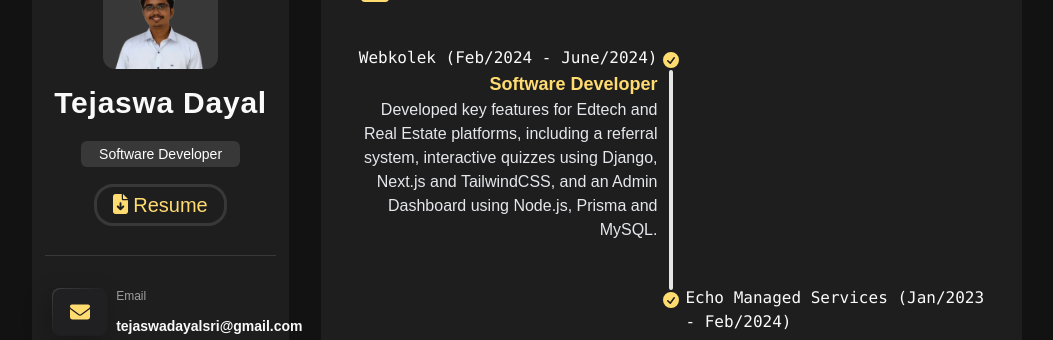
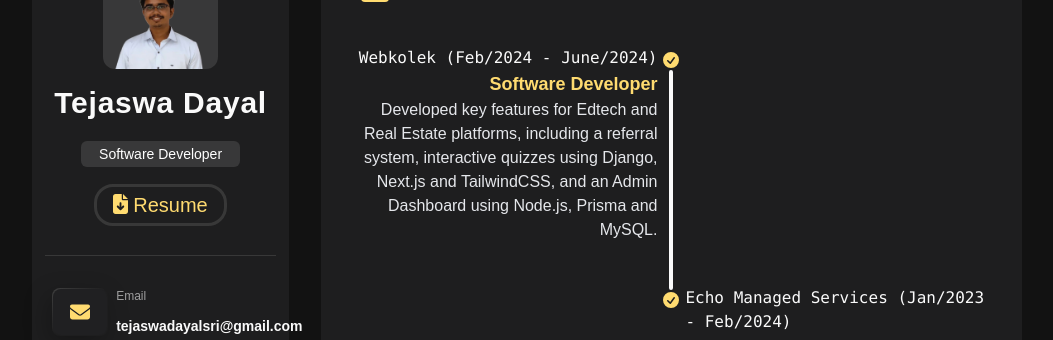
Before and after one commit to tejaswa-dayal/my-portfolio, a Next.js app: page /experience in a window 1280 px wide. Shown: the part 134-474 px from the top of the page, without its empty margins (113-1166 px from the left). Built offline with nearby package versions, Linux system fonts and the light colour scheme.

Commit message:
Fixed issue where color of horizontal rule was not displaying correctly.

```diff
--- a/src/components/Timeline.tsx
+++ b/src/components/Timeline.tsx
@@ -16,7 +16,7 @@ export default function Timeline({ experienceDetails }: TimelineProps) {
     <ul className="timeline timeline-snap-icon max-md:timeline-compact timeline-vertical">
       {experienceDetails.map((experience, index) => (
         <li key={index}>
-          {index === 0 ? "" : <hr />}
+          {index === 0 ? "" : <hr className="text-primary-white border-primary-white bg-primary-white"/>}
           <div className="timeline-middle">
             <svg
               xmlns="http://www.w3.org/2000/svg"
@@ -46,7 +46,7 @@ export default function Timeline({ experienceDetails }: TimelineProps) {
             </div>
             <p className="text-gray-200 font-light">{experience.description}</p>
           </div>
-          {index === experienceDetails.length - 1 ? "" : <hr />}
+          {index === experienceDetails.length - 1 ? "" : <hr className="text-primary-white border-primary-white bg-primary-white" />}
         </li>
       ))}
     </ul>
```
